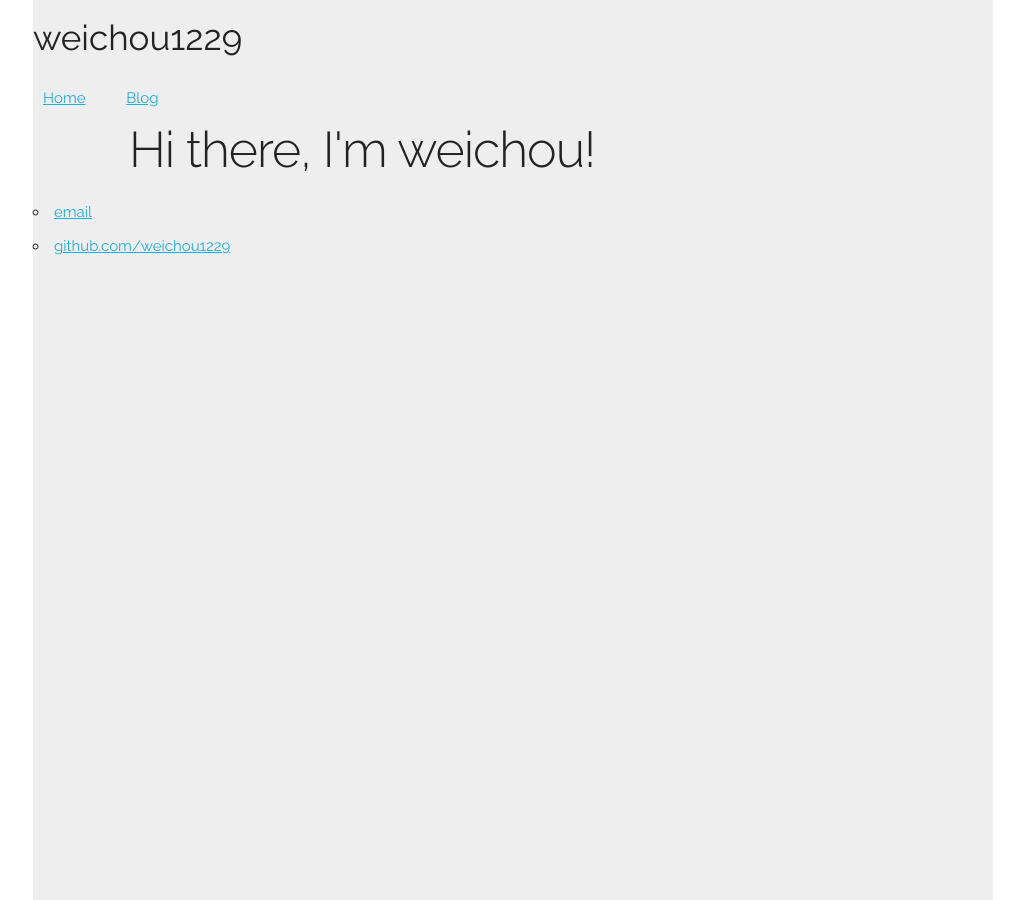
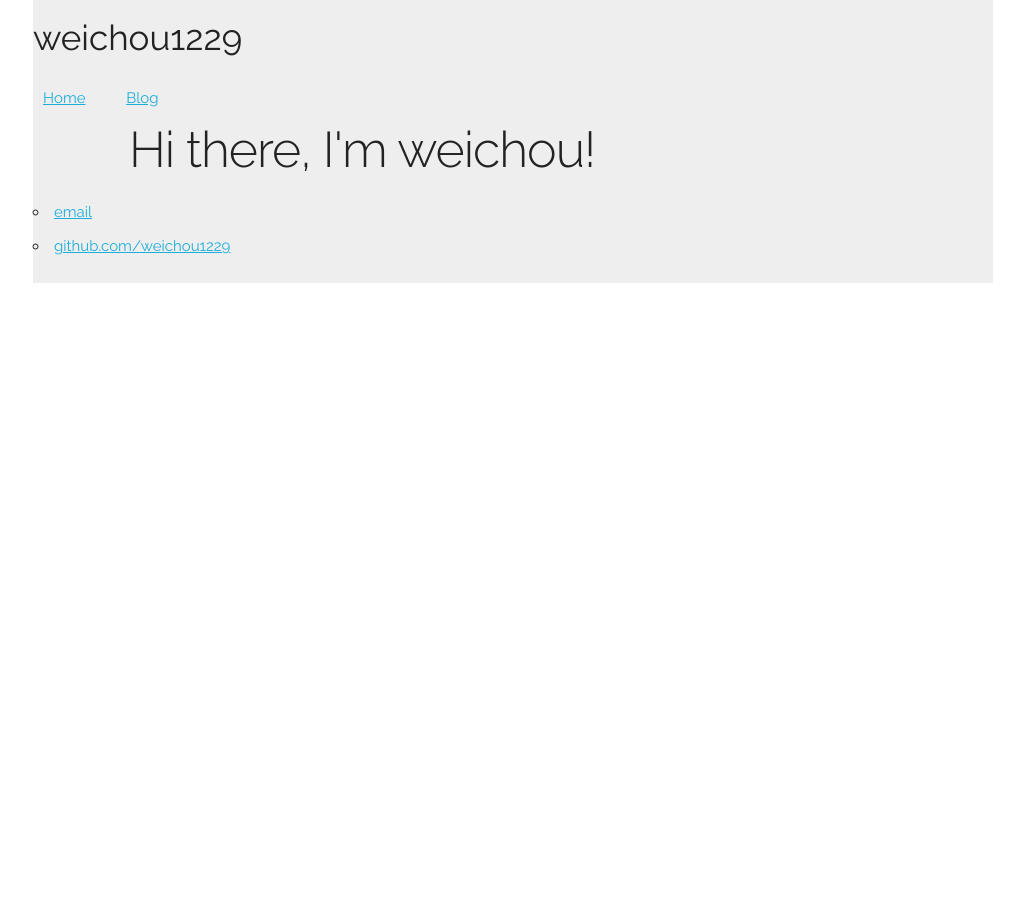
Before and after one commit to weichou1229/weichou.github.io, a Jekyll site: the page built from index.html, in a window 1280 px wide. Shown: the whole page, without its empty margins (127-1151 px from the left). Built offline with Jekyll 4.4.1, drawn with Linux system fonts in a browser that asks for light colours.

Commit message:
modify test

```diff
--- a/css/main.css
+++ b/css/main.css
@@ -1,5 +1,5 @@
 html,body{
-  height : 100%;
+  min-height: 100%; height: auto;
 }
 body > .container{
   height : 100%;
```
